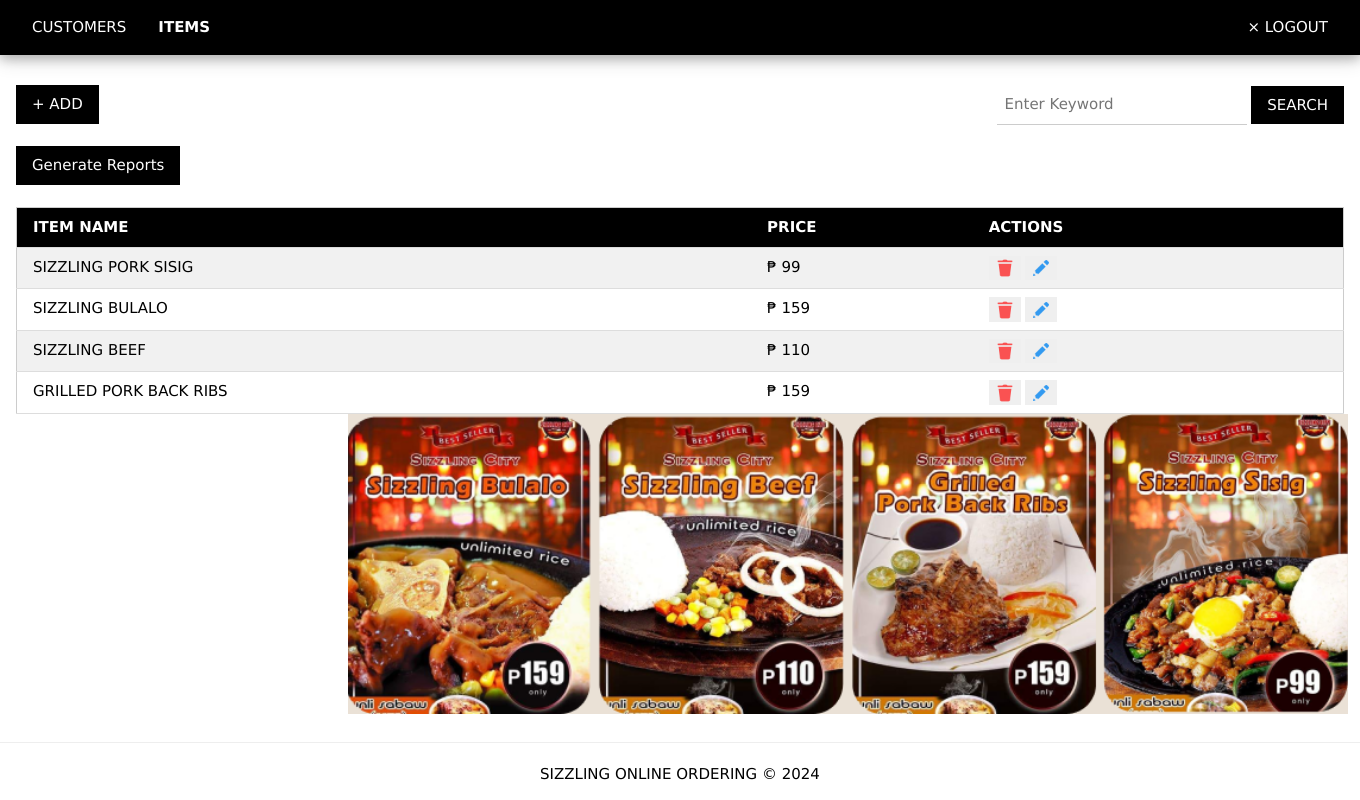
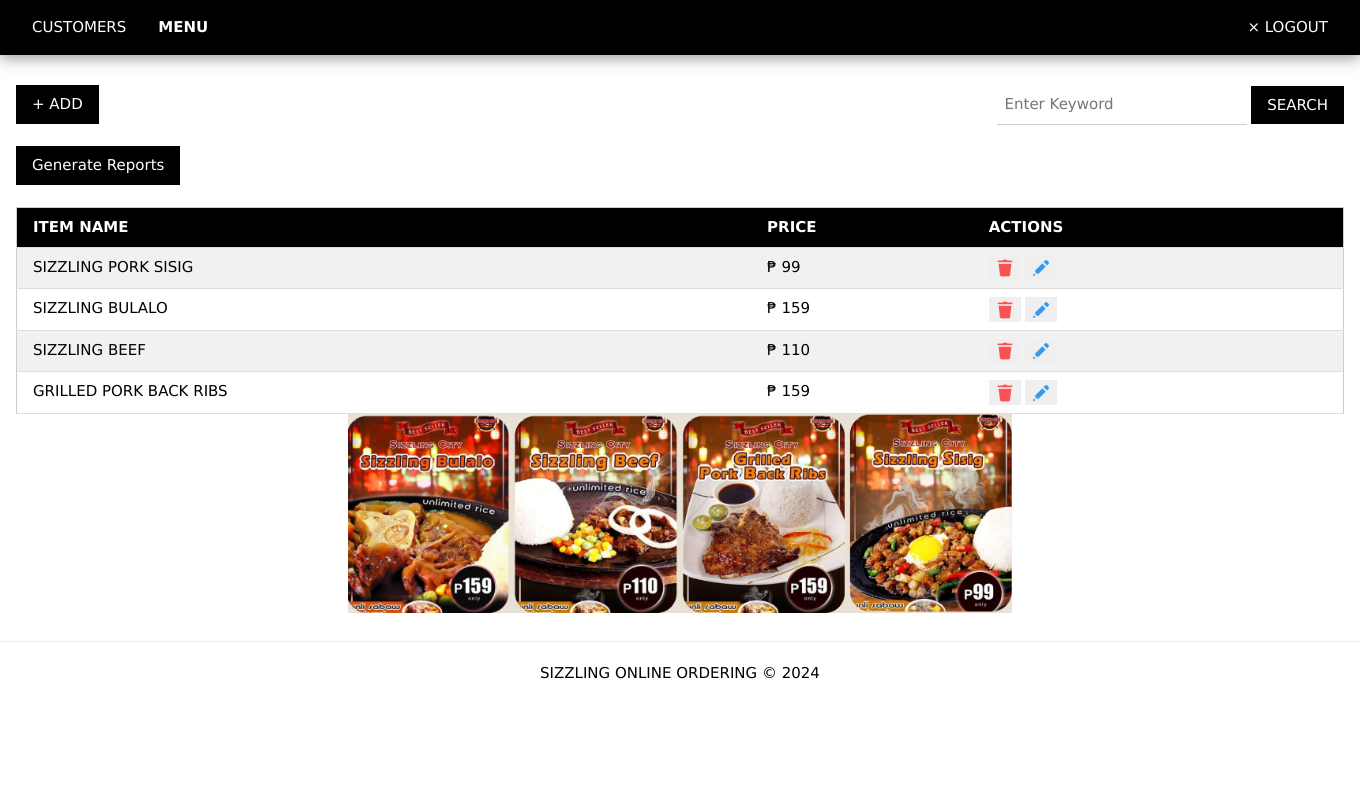
Before and after one commit to ramzstanley/Database, a Flask app: page /admin/items in a window 1360 px wide. Run offline with Flask 3, Linux system fonts and the light colour scheme; a user stored in the database is signed in; data comes from the database, SQL or seed files in the repository; both versions use the stored data as it was after the commit.

Commit message:
second commit

```diff
--- a/CustomerList.csv
+++ b/CustomerList.csv
@@ -1,4 +1,3 @@
 c_name,c_email,c_address,username
 ramz,ramz@gmail.com,mambaling,ramz
 stanley,stanley@gmail.com,Mambaling,stanley
-yoll,yoll@gmail.com,cogon,yoll
--- a/app.py
+++ b/app.py
@@ -163,8 +163,8 @@
             keyword = request.form['search'].strip()
             valid = checkfields(keyword)
             if valid:
-                head = ['title','author','genre','price','type']
-                rows = searchlike('Items',title=keyword,author=keyword,genre=keyword,price=keyword,i_type=keyword)
+                head = ['title','price']
+                rows = searchlike('Items',title=keyword,price=keyword)
                 return render_template("user_items.html",title="user",header=head,itemlist=rows,search=keyword)
             else:
                 return redirect(url_for('user_items'))
@@ -201,8 +201,8 @@
             keyword = request.form['search'].strip()
             valid = checkfields(keyword)
             if valid:
-                head = ['isbn','title','author','genre','price','type']
-                rows = searchlike('Items',ISBN=keyword,title=keyword,author=keyword,genre=keyword,price=keyword,i_type=keyword)
+                head = ['title','price']
+                rows = searchlike('Items',title=keyword,price=keyword)
                 return render_template("admin_items.html",title="admin",header=head,itemlist=rows,search=keyword)
             else:
                 return redirect(url_for('admin_items'))
--- a/templates/admin_items.html
+++ b/templates/admin_items.html
@@ -1,7 +1,7 @@
 {% extends 'base_admin.html' %}
 {% block nav %}
 	<a href="{{ url_for('admin_customers') }}" class="w3-bar-item w3-left w3-button w3-hover-white">CUSTOMERS</a>
-	<a href="{{ url_for('admin_items') }}" class="w3-bar-item w3-left w3-button w3-hover-white" style="font-weight: bold">ITEMS</a>
+	<a href="{{ url_for('admin_items') }}" class="w3-bar-item w3-left w3-button w3-hover-white" style="font-weight: bold">MENU</a>
 {% endblock %}
 {% block content %}
 
@@ -108,7 +108,5 @@
 		</div>
 	  </div>
 	</div>
-	<div class="center">
-		<img width="1000px" src="{{ url_for('static',filename='pictures/Menu.png') }}">
-	</div>
+	<img width="1000px" class="center" src="{{ url_for('static',filename='pictures/Menu.png') }}">
 {% endblock %}
--- a/templates/user_cart.html
+++ b/templates/user_cart.html
@@ -1,6 +1,6 @@
 {% extends 'base_user.html' %}
 {% block nav %}
-	<a href="{{ url_for('user_items') }}" class="w3-bar-item w3-left w3-button w3-hover-pink">ITEMS</a>
+	<a href="{{ url_for('user_items') }}" class="w3-bar-item w3-left w3-button w3-hover-pink">MENU</a>
 	<a href="{{ url_for('user_orders') }}" class="w3-bar-item w3-left w3-button w3-hover-pink">ORDERS</a>
 	<a href="{{ url_for('user_cart') }}" class="w3-bar-item w3-left w3-button w3-hover-pink" style="font-weight: bold">CART</a>
 {% endblock %}
--- a/templates/user_items.html
+++ b/templates/user_items.html
@@ -1,6 +1,6 @@
 {% extends 'base_user.html' %}
 {% block nav %}
-	<a href="{{ url_for('user_items') }}" class="w3-bar-item w3-left w3-button w3-hover-white" style="font-weight: bold">ITEMS</a>
+	<a href="{{ url_for('user_items') }}" class="w3-bar-item w3-left w3-button w3-hover-white" style="font-weight: bold">MENU</a>
 	<a href="{{ url_for('user_orders') }}" class="w3-bar-item w3-left w3-button w3-hover-white">ORDERS</a>
 	<a href="{{ url_for('user_cart') }}" class="w3-bar-item w3-left w3-button w3-hover-white">CART</a>
 {% endblock %}
@@ -69,7 +69,7 @@
 									<p>PRICE:</p>
 								</div>
 								<div style="padding-right: 80px;">
-									<p>{{ item['name'] }}</p>
+									<p>{{ item['title'] }}</p>
 									<p>&#x20B1; {{ item['price'] }}</p>
 								</div>
 								<div style="margin-top: 15px;width: 400px;">
--- a/templates/user_orders.html
+++ b/templates/user_orders.html
@@ -1,6 +1,6 @@
 {% extends 'base_user.html' %}
 {% block nav %}
-	<a href="{{ url_for('user_items') }}" class="w3-bar-item w3-left w3-button w3-hover-white">ITEMS</a>
+	<a href="{{ url_for('user_items') }}" class="w3-bar-item w3-left w3-button w3-hover-white">MENU</a>
 	<a href="{{ url_for('user_orders') }}" class="w3-bar-item w3-left w3-button w3-hover-white" style="font-weight: bold">ORDERS</a>
 	<a href="{{ url_for('user_cart') }}" class="w3-bar-item w3-left w3-button w3-hover-white">CART</a>
 {% endblock %}
```
Also changed, not shown: crud.db.
